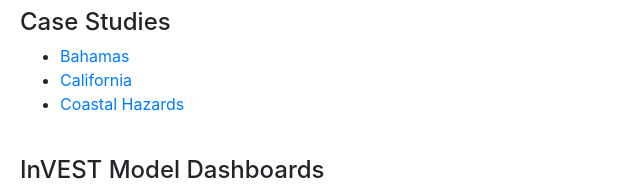
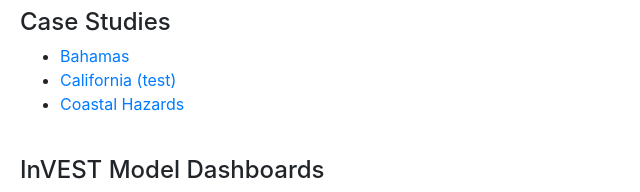
Before and after one commit to natcap/marineapps.naturalcapitalproject.org, a plain HTML site: page index.html in a window 1280 px wide. Shown: the part 142-334 px from the top of the page, 0-640 px from the left. Drawn offline with nearby package versions, Linux system fonts and the light colour scheme.

Commit message:
Update index.html
test

```diff
--- a/index.html
+++ b/index.html
@@ -16,7 +16,7 @@
                 <h4>Case Studies</h4>
                 <ul>
                         <li><a href="bahamas">Bahamas</a></li>
-                        <li><a href="california">California</a></li>
+                        <li><a href="california">California (test)</a></li>
                         <li><a href="coastal_hazards">Coastal Hazards</a></li>
                 </ul>
                 <br />
```
